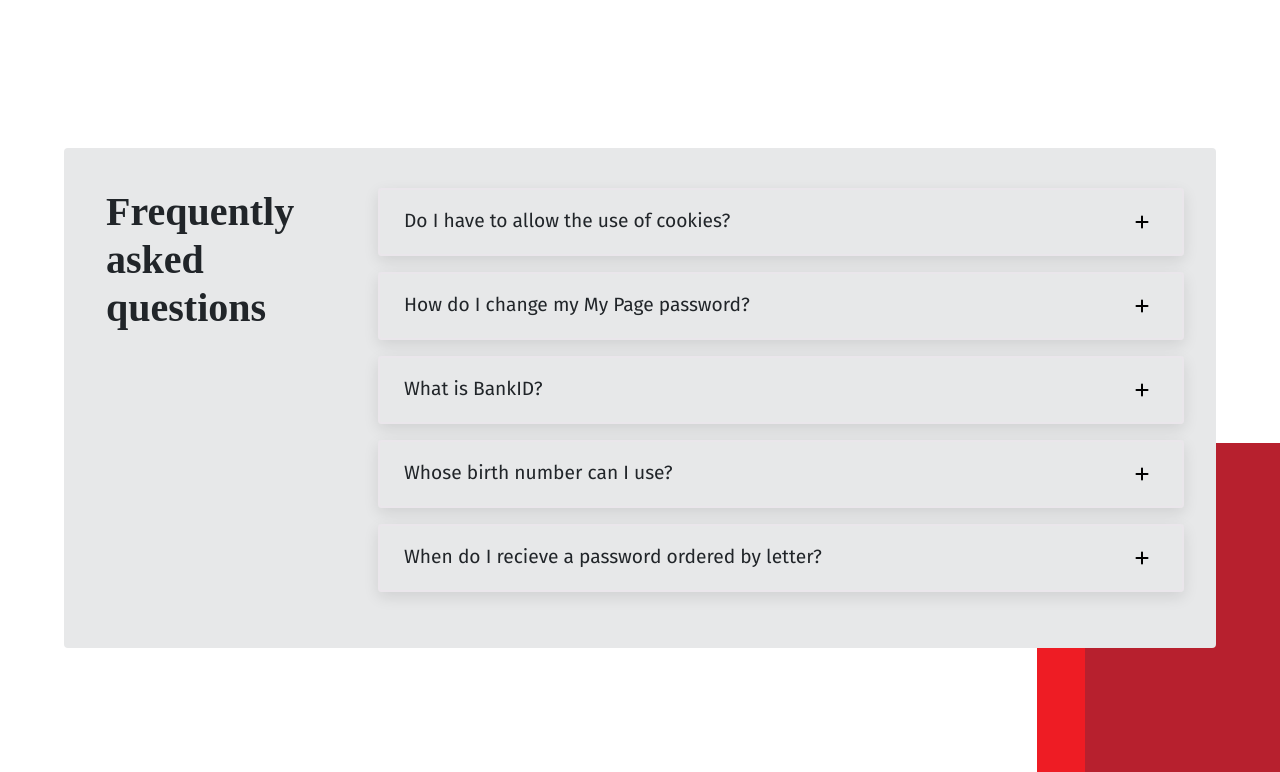
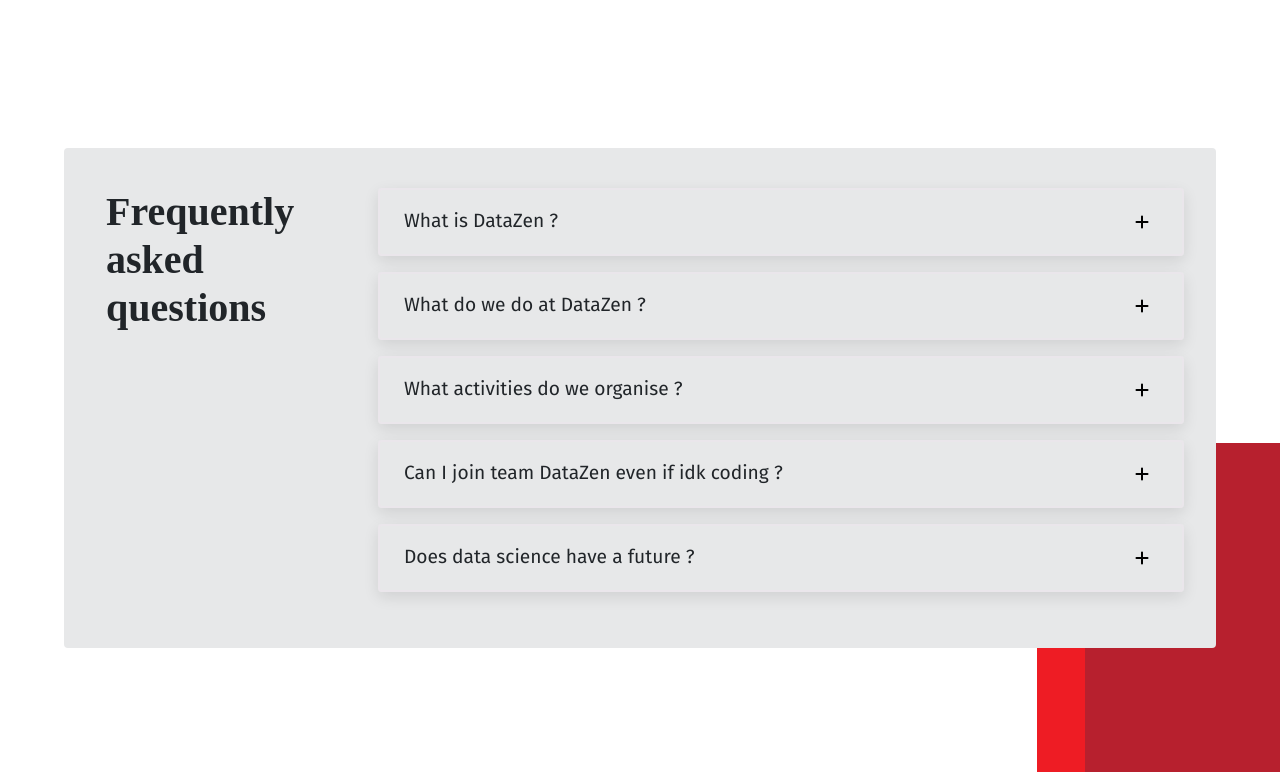
Before and after one commit to mulesiddhi/DatazenWeb, a React (Create React App) app: page / in a window 1280 px wide. Shown: the part 1683-2455 px from the top of the page. Built offline with nearby package versions, Linux system fonts and the light colour scheme.

Commit message:
Updated FaqData.js

```diff
--- a/src/data/FaqData.js
+++ b/src/data/FaqData.js
@@ -1,33 +1,33 @@
 const Data = [
     {
       id: 1,
-      title: 'Do I have to allow the use of cookies?',
+      title: 'What is DataZen ?',
       info:
-        'Unicorn vinyl poutine brooklyn, next level direct trade iceland. Shaman copper mug church-key coloring book, whatever poutine normcore fixie cred kickstarter post-ironic street art.',
+        'DataZen is the official Data Science council of Somaiya Vidyavihar University.',
     },
     {
       id: 2,
-      title: 'How do I change my My Page password?',
+      title: 'What do we do at DataZen ?',
       info:
-        'Coloring book forage photo booth gentrify lumbersexual. Migas chillwave poutine synth shoreditch, enamel pin thundercats fashion axe roof party polaroid chartreuse.',
+        'Here, at Datazen it is our aim to help people learn and understand Data and tasks pertaining to it. This community is here to enhance the understanding, knowledge and experience of analysing data, taking it step by step, talking to people from around the world and understand from every perspective and every field. It is a place that gives students the platform to think out of the box and become as creativeas they can get with data and create something from the very scratch.'
     },
     {
       id: 3,
-      title: 'What is BankID?',
+      title: 'What activities do we organise ?',
       info:
-        'Enamel pin fam sustainable woke whatever venmo. Authentic asymmetrical put a bird on it, lumbersexual activated charcoal kinfolk banjo cred pickled sartorial.',
+        'We organise activities that help the youth grow, have speaker sessions to gain current world knowledge and finally competitions to check ones progress and lastly a discord community that\'s available for everyone at all times to post their queries or achievements or just to interact with people who have the same interest as yours.',
     },
     {
       id: 4,
-      title: 'Whose birth number can I use?',
+      title: 'Can I join team DataZen even if idk coding ?',
       info:
-        'Edison bulb direct trade gentrify beard lo-fi seitan sustainable roof party franzen occupy squid. Knausgaard cronut succulents, scenester readymade shabby chic lyft. Copper mug meh vegan gentrify.',
+        'Yes, 21 days provides you with a platform to explore and learn and grow. Like the only thing you need is the will to learn and grow And there\'s a platform where material is provided along with partner if you want to do it with.',
     },
     {
       id: 5,
-      title: 'When do I recieve a password ordered by letter?',
+      title: 'Does data science have a future ?',
       info:
-        'Locavore franzen fashion axe live-edge neutra irony synth af tilde shabby chic man braid chillwave waistcoat copper mug messenger bag. Banjo snackwave blog, microdosing thundercats migas vaporware viral lo-fi seitan ',
+        'There is already increasing automation in data science, and it is certainly not going to slow down. You can already program a machine based on multiple parameters to find the best possible business solution to a problem. In the past statisticians had to manually design their predictive models and readjust them over and over again. Growing amounts of data and ever more complex business problems make this very difficult without applying the concepts of data science. In this context, data science is here to stay for a very long time. ',
     },
   ]
   export default Data;
```
